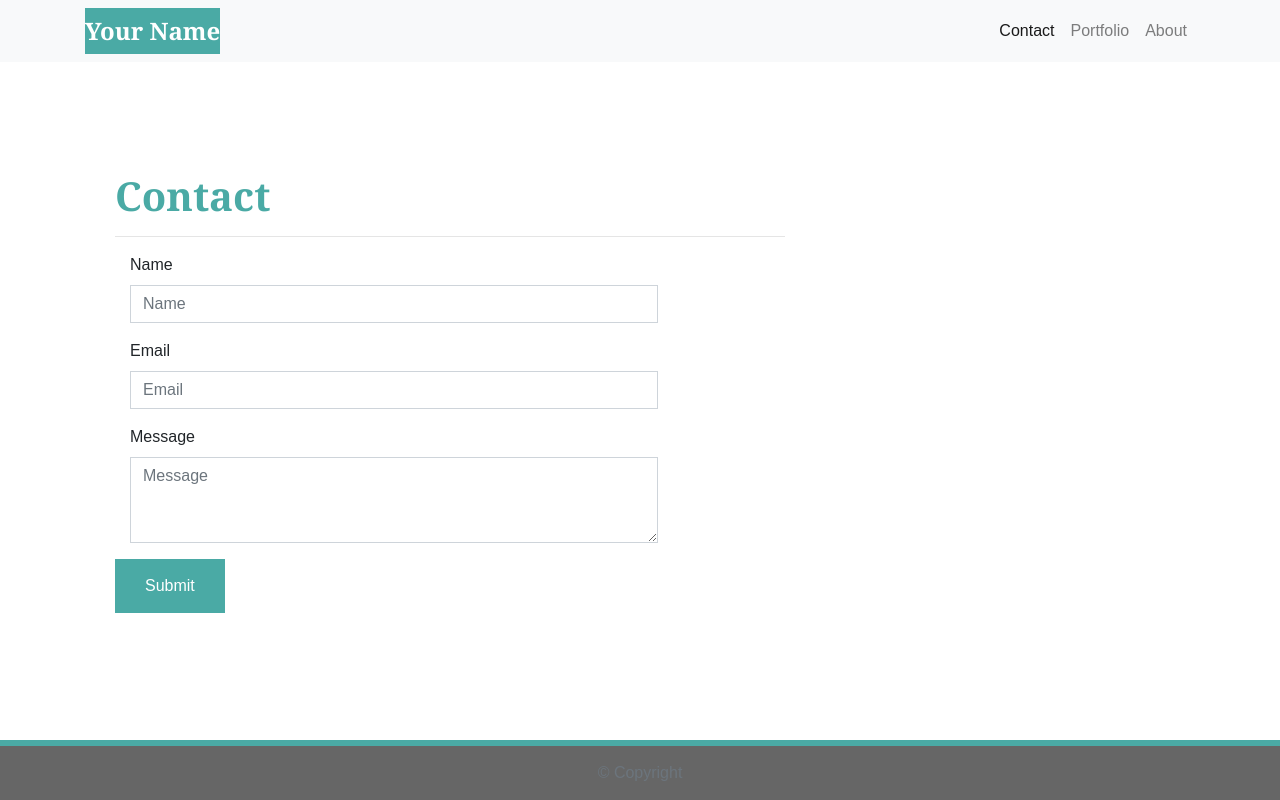
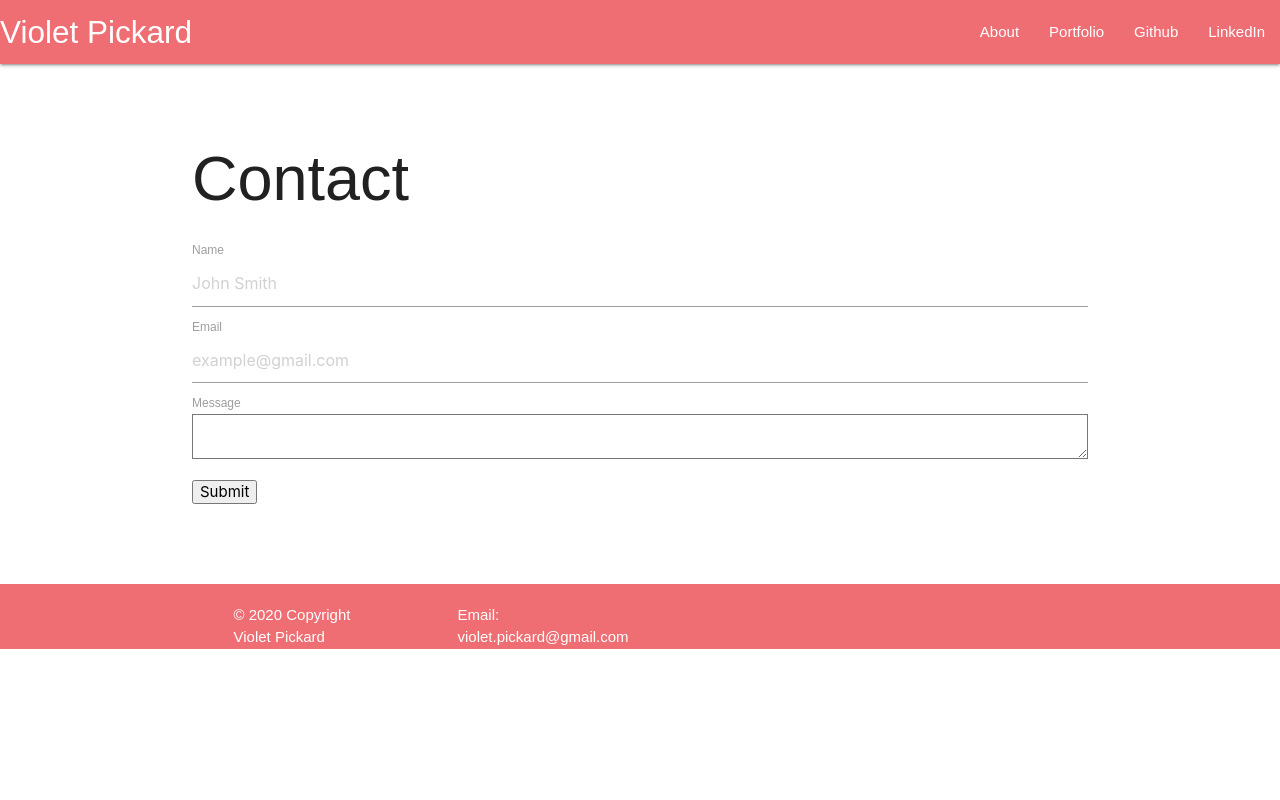
Before and after one commit to vpickard707/cool-responsive-project, a plain HTML site: page contact.html in a window 1280 px wide. Drawn offline with nearby package versions, Linux system fonts and the light colour scheme; files that its build step writes are made by us from their sources.

Commit message:
updated portfolio

```diff
--- a/contact.html
+++ b/contact.html
@@ -1,99 +1,88 @@
 <!DOCTYPE html>
-<html lang="en-us">
+<html>
 
 <head>
-
-  <meta charset="UTF-8">
-  <meta name="viewport" content="width=device-width, initial-scale=1.0">
-  <meta http-equiv="X-UA-Compatible" content="ie=edge">
-
-  <title>Bootstrap Basic Portfolio</title>
-
-  <!-- Boostrap Stylesheet -->
-  <link rel="stylesheet" href="https://maxcdn.bootstrapcdn.com/bootstrap/4.0.0/css/bootstrap.min.css">
-
-  <!-- Our own CSS stylesheet -->
-  <link rel="stylesheet" href="assets/css/styles.css" media="screen">
-
+    <meta charset="utf-8" />
+    <meta http-equiv="X-UA-Compatible" content="IE=edge">
+    <title>Contact | Violet Pickard</title>
+    <meta name="viewport" content="width=device-width, initial-scale=1">
+    <!--Google Fonts-->
+    <link href="https://fonts.googleapis.com/icon?family=Material+Icons" rel="stylesheet">
+    <!-- Compiled and minified CSS -->
+    <link rel="stylesheet" href="https://cdnjs.cloudflare.com/ajax/libs/materialize/1.0.0-rc.2/css/materialize.min.css">
+    <link rel="stylesheet" href="assets/css/style.css">
 </head>
 
-<body>
+<body background="assets/images/background.png">
+    <header>
+        <nav>
+            <div class="nav-wrapper">
+                <a href="#!" class="brand-logo">Violet Pickard</a>
+                <a href="#" data-target="mobile-demo" class="sidenav-trigger"><i class="material-icons">menu</i></a>
+                <ul class="right hide-on-med-and-down">
+                    <li><a href="index.html">About</a></li>
+                    <li><a href="portfolio.html">Portfolio</a></li>
+                    <li><a href="https://github.com/vpickard707">Github</a></li>
+                    <li><a href="https://www.linkedin.com/in/violetpickard/">LinkedIn</a></li>
+                </ul>
+            </div>
+        </nav>
 
-    <nav class="navbar navbar-expand-lg navbar-light bg-light">
-        <div class="container">
-          <!-- Brand and toggle get grouped for better mobile display -->
-          <a class="navbar-brand" href="index.html" id="logo">Your Name</a>
-          <button class="navbar-toggler" type="button" data-toggle="collapse" data-target="#navbarTogglerDemo01"
-            aria-controls="navbarTogglerDemo01" aria-expanded="false" aria-label="Toggle navigation">
-            <span class="navbar-toggler-icon"></span>
-          </button>
-          <!-- Collect the nav links, forms, and other content for toggling -->
-          <div class="collapse navbar-collapse" id="navbarTogglerDemo01">
-            <ul class="navbar-nav ml-auto mt-2 mt-lg-0">
-              <li class="nav-item">
-                <a class="nav-link active" href="contact.html">Contact</a>
+        <ul class="sidenav" id="mobile-demo">
+            <li><a href="index.html">About</a></li>
+            <li><a href="portfolio.html">Portfolio</a></li>
+            <li><a href="https://github.com/vpickard707">Github</a></li>
+            <li><a href="https://www.linkedin.com/in/violetpickard/">LinkedIn</a></li>
+        </ul>
+    </header>
+
+    <main>
+        <div id="main-container" class="container">
+            <section class="main-section">
+                <h1>Contact</h1>
+                <form id="contact-form">
+                    <ul>
+                        <li>
+                            <label for="name">Name</label>
+                            <input type="text" id="name" name="name" placeholder="John Smith" required="required">
                         </li>
-              <li class="nav-item">
-                <a class="nav-link" href="portfolio.html">Portfolio</a>
+                        <li>
+                            <label for="email">Email</label>
+                            <input type="email" id="email" name="email" placeholder="example@gmail.com" required="required">
                         </li>
-              <li class="nav-item">
-                <a class="nav-link" href="index.html">About</a>
+                        <li>
+                            <label for="message">Message</label>
+                            <textarea id="message" name="message" required="required"></textarea>
                         </li>
                     </ul>
+                    <input type="submit">
+                </form>
+            </section>
         </div>
-          <!-- /.navbar-collapse -->
-        </div>
-        <!-- /.container -->
-      </nav>
-      <!-- End of navbar -->
+    </main>
 
-  <!-- Start of container -->
-  <main class="container">
-    <section class="row">
-      <div class="col-md-8">
-        <form class="block form-horizontal">
-          <h1 class="block-header">Contact</h1>
-          <hr />
-          <div class="form-group">
-            <label for="name" class="col-sm-2 control-label">Name</label>
-            <div class="col-sm-10">
-              <input type="email" class="form-control" id="name" placeholder="Name">
+    <footer class="page-footer">
+        <div class="container">
+            <div class="row">
+                <div class="col l3 s12">
+                    <div class="container">
+                        © 2020 Copyright Violet Pickard
                     </div>
                 </div>
-          <div class="form-group">
-            <label for="email" class="col-sm-2 control-label">Email</label>
-            <div class="col-sm-10">
-              <input type="password" class="form-control" id="email" placeholder="Email">
+                <div class="col l3 s12">
+                    <div class="container">
+                        Email: violet.pickard@gmail.com
                     </div>
                 </div>
-          <div class="form-group">
-            <label class="col-sm-2 control-label" for="msg">Message</label>
-            <div class="col-sm-10">
-              <textarea id="msg" class="form-control" rows="3" placeholder="Message"></textarea>
             </div>
         </div>
-          <button class="submit-btn">Submit</button>
-        </form>
-      </div>
-    </section>
-  </main>
-  <!-- End of container -->
-
-  <!-- Start of footer -->
-  <footer class="footer">
-    <div class="two-toned-footer-color"></div>
-    <p class="text-muted text-muted-footer text-center">
-      &copy; Copyright
-    </p>
     </footer>
-  <!-- End of footer -->
-
-  <!-- jQuery CDN -->
-  <script type="text/javascript" src="https://cdnjs.cloudflare.com/ajax/libs/jquery/3.2.1/jquery.min.js"></script>
-
-  <!-- Bootstrap CDN -->
-  <script src="https://maxcdn.bootstrapcdn.com/bootstrap/4.0.0/js/bootstrap.min.js"></script></script>
-
+    <!--jquery CDN-->
+    <script src="https://code.jquery.com/jquery-3.3.1.min.js" integrity="sha256-FgpCb/KJQlLNfOu91ta32o/NMZxltwRo8QtmkMRdAu8="
+        crossorigin="anonymous"></script>
+    <!-- Compiled and minified JavaScript -->
+    <script src="https://cdnjs.cloudflare.com/ajax/libs/materialize/1.0.0-rc.2/js/materialize.min.js"></script>
+    <script src="assets/js/main.js"></script>
 </body>
 
 </html>
```
Also changed, not shown: main.js (added, +8 -0 lines), portfolio.html (+2 -2 lines), assets/images/portfolio.jpg (added), style.css (renamed from styles.css). Lines whose indentation alone changed are shown as unchanged.
